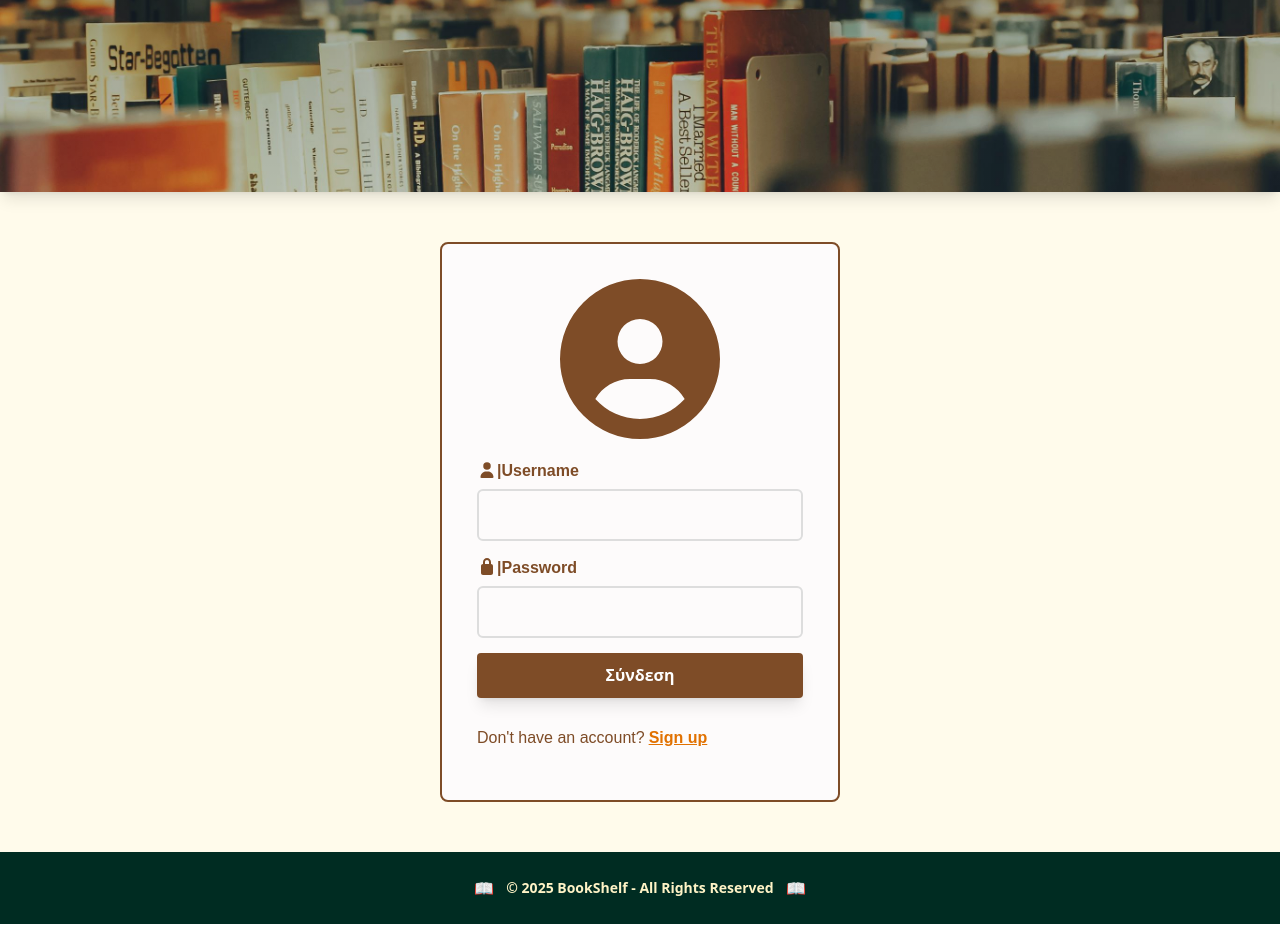
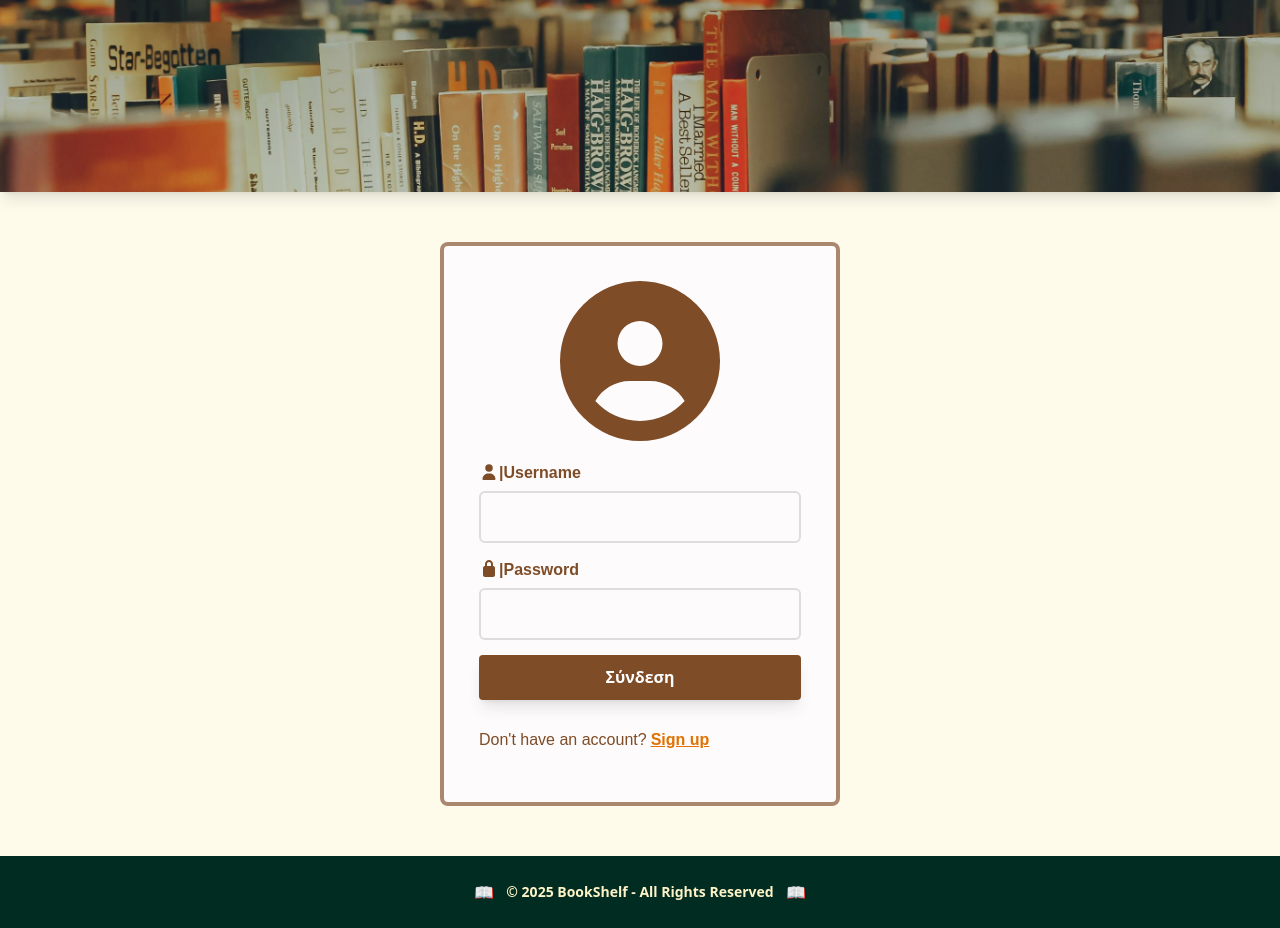
Before and after one commit to vaggogk/bookaholic-frontend, a React (Vite) app: page /login in a window 1280 px wide. Built offline with nearby package versions, Linux system fonts and the light colour scheme.

Commit message:
fix: change colour

```diff
--- a/src/components/styles/loginPage.css
+++ b/src/components/styles/loginPage.css
@@ -3,7 +3,7 @@
     max-width: 400px;
     margin: 50px auto;
     padding: 35px;
-    border: 2px solid #7E4C27;
+    border: 4px solid rgba(126, 76, 39, 0.65);
     border-radius: 8px;
     background: #fdfbfb;
 }
```
